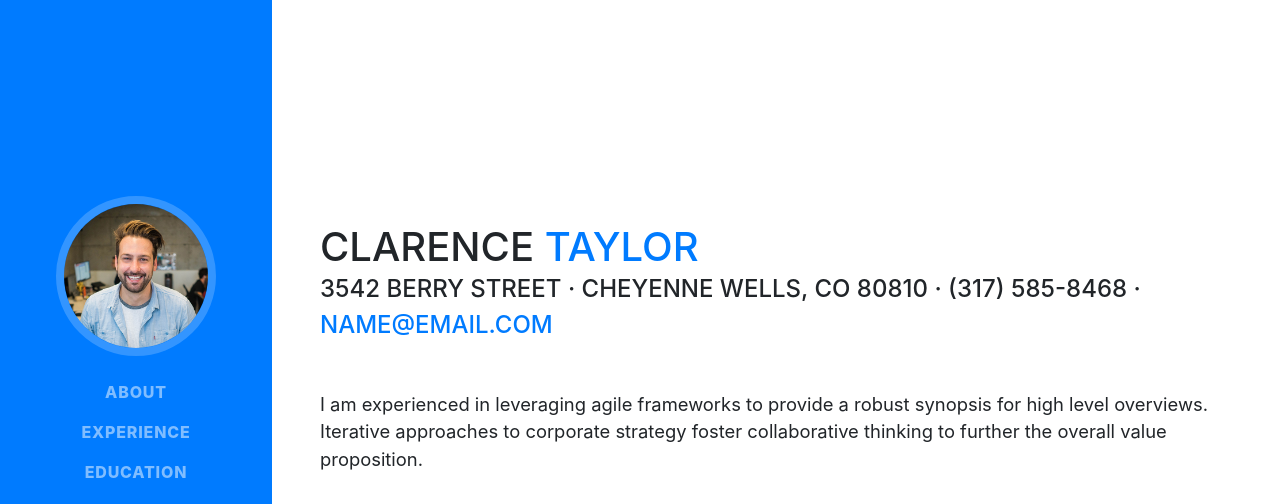
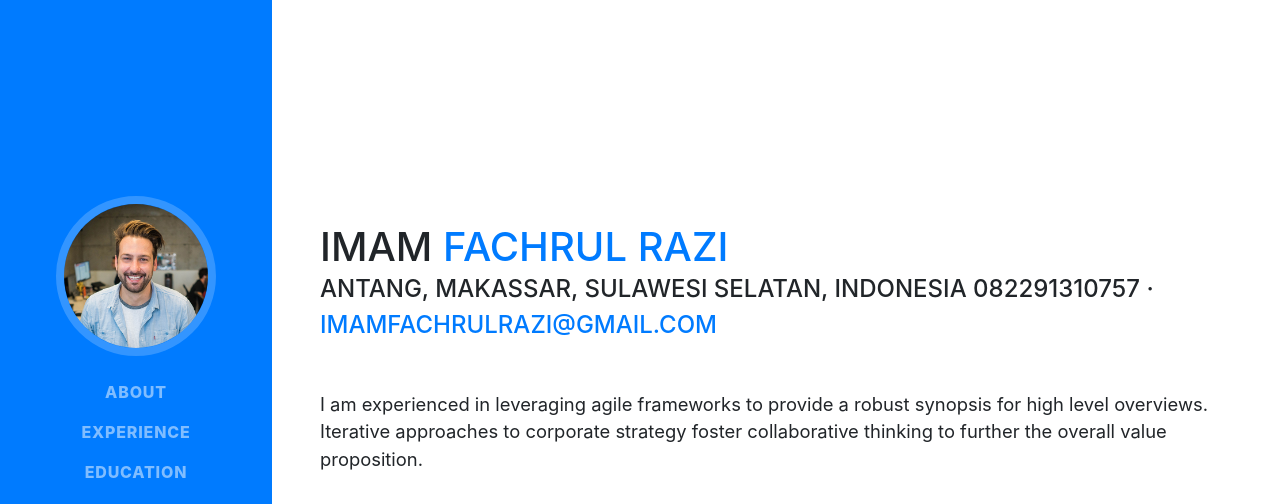
Before and after one commit to imamfrazi/imamfrazi.github.io, a website with bundled scripts: page index.html in a window 1280 px wide. Shown: the top 504 px of the page. Built offline with nearby package versions, Linux system fonts and the light colour scheme; a web font is replaced by a local one.

Commit message:
perubahan baru

```diff
--- a/index.html
+++ b/index.html
@@ -27,7 +27,7 @@
 
     <nav class="navbar navbar-expand-lg navbar-dark bg-primary fixed-top" id="sideNav">
       <a class="navbar-brand js-scroll-trigger" href="#page-top">
-        <span class="d-block d-lg-none">Clarence Taylor</span>
+        <span class="d-block d-lg-none">Imam Fachrul Razi</span>
         <span class="d-none d-lg-block">
           <img class="img-fluid img-profile rounded-circle mx-auto mb-2" src="img/profile.jpg" alt="">
         </span>
@@ -63,11 +63,11 @@
 
       <section class="resume-section p-3 p-lg-5 d-flex d-column" id="about">
         <div class="my-auto">
-          <h1 class="mb-0">Clarence
-            <span class="text-primary">Taylor</span>
+          <h1 class="mb-0">Imam
+            <span class="text-primary">Fachrul Razi</span>
           </h1>
-          <div class="subheading mb-5">3542 Berry Street · Cheyenne Wells, CO 80810 · (317) 585-8468 ·
-            <a href="mailto:name@email.com">name@email.com</a>
+          <div class="subheading mb-5">Antang, Makassar, Sulawesi Selatan, Indonesia 082291310757 ·
+            <a href="mailto:imamfachrulrazi@gmail.com">imamfachrulrazi@gmail.com</a>
           </div>
           <p class="lead mb-5">I am experienced in leveraging agile frameworks to provide a robust synopsis for high level overviews. Iterative approaches to corporate strategy foster collaborative thinking to further the overall value proposition.</p>
           <div class="social-icons">
```
